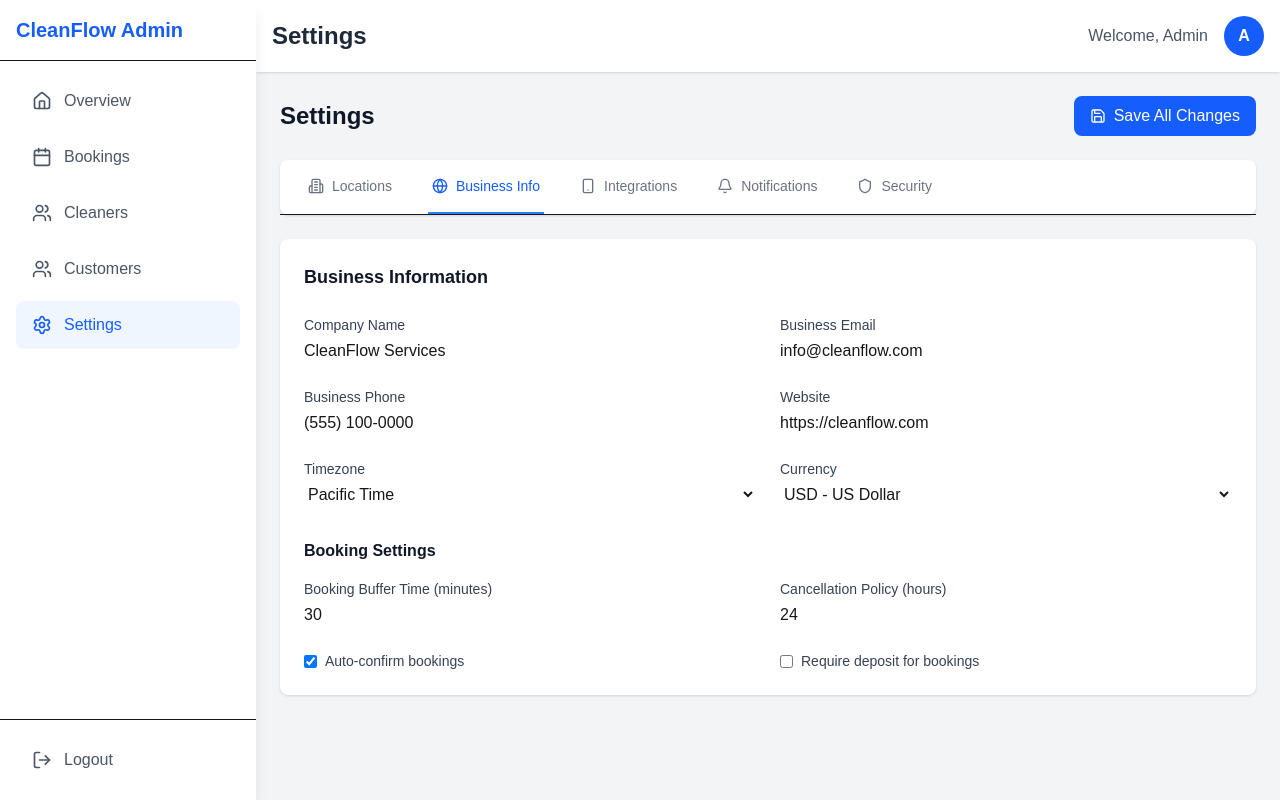
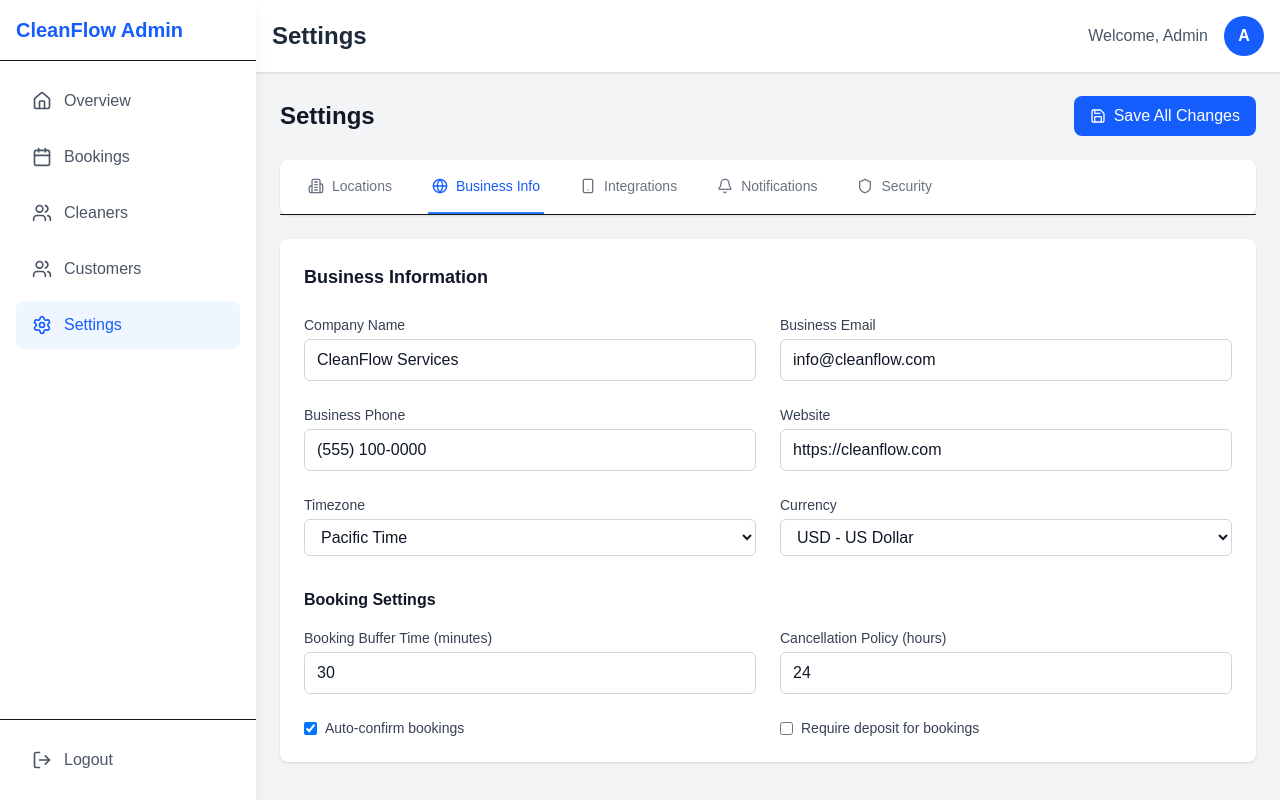
Before and after one commit to diogoalves25/cleanflow-booking, a Next.js app: page /admin/settings in a window 1280 px wide. Both pictures are taken after a click on the button "Business Info". Built offline with nearby package versions, Linux system fonts and the light colour scheme.

Commit message:
Fix text visibility issues in admin pages - add proper text colors and styling to all input fields, select dropdowns, and calendar elements

```diff
--- a/app/admin/bookings/page.tsx
+++ b/app/admin/bookings/page.tsx
@@ -115,7 +115,7 @@ export default function BookingsPage() {
 
           <div className="grid grid-cols-7 gap-px bg-gray-200 rounded-lg overflow-hidden">
             {dayNames.map(day => (
-              <div key={day} className="bg-gray-50 p-3 text-center font-semibold text-gray-700">
+              <div key={day} className="bg-gray-50 p-3 text-center font-semibold text-gray-900">
                 {day}
               </div>
             ))}
@@ -135,7 +135,7 @@ export default function BookingsPage() {
                     isSelected ? 'bg-blue-50' : ''
                   }`}
                 >
-                  <div className="font-semibold mb-1">{day.getDate()}</div>
+                  <div className="font-semibold mb-1 text-gray-900">{day.getDate()}</div>
                   {bookings.length > 0 && (
                     <div className="space-y-1">
                       {bookings.slice(0, 3).map((booking, i) => (
--- a/app/admin/customers/page.tsx
+++ b/app/admin/customers/page.tsx
@@ -215,13 +215,13 @@ export default function CustomersPage() {
                 placeholder="Search customers..."
                 value={searchTerm}
                 onChange={(e) => setSearchTerm(e.target.value)}
-                className="pl-10 pr-4 py-2 border border-gray-300 rounded-lg w-full focus:outline-none focus:ring-2 focus:ring-blue-500"
+                className="pl-10 pr-4 py-2 border border-gray-300 rounded-lg w-full focus:outline-none focus:ring-2 focus:ring-blue-500 text-gray-900"
               />
             </div>
             <select
               value={frequencyFilter}
               onChange={(e) => setFrequencyFilter(e.target.value)}
-              className="px-4 py-2 border border-gray-300 rounded-lg focus:outline-none focus:ring-2 focus:ring-blue-500"
+              className="px-4 py-2 border border-gray-300 rounded-lg focus:outline-none focus:ring-2 focus:ring-blue-500 text-gray-900"
             >
               <option value="all">All Frequencies</option>
               <option value="Weekly">Weekly</option>
--- a/app/admin/settings/page.tsx
+++ b/app/admin/settings/page.tsx
@@ -194,7 +194,7 @@ export default function SettingsPage() {
                         <input
                           type="text"
                           value={location.address}
-                          className="flex-1 border-gray-300 rounded-md"
+                          className="flex-1 border border-gray-300 rounded-md px-3 py-2 text-gray-900"
                           placeholder="Location address"
                         />
                       </div>
@@ -206,7 +206,7 @@ export default function SettingsPage() {
                         <input
                           type="text"
                           value={location.phone}
-                          className="flex-1 border-gray-300 rounded-md"
+                          className="flex-1 border border-gray-300 rounded-md px-3 py-2 text-gray-900"
                           placeholder="Phone number"
                         />
                       </div>
@@ -218,7 +218,7 @@ export default function SettingsPage() {
                         <input
                           type="email"
                           value={location.email}
-                          className="flex-1 border-gray-300 rounded-md"
+                          className="flex-1 border border-gray-300 rounded-md px-3 py-2 text-gray-900"
                           placeholder="Location email"
                         />
                       </div>
@@ -230,7 +230,7 @@ export default function SettingsPage() {
                         <input
                           type="text"
                           value={location.manager}
-                          className="flex-1 border-gray-300 rounded-md"
+                          className="flex-1 border border-gray-300 rounded-md px-3 py-2 text-gray-900"
                           placeholder="Manager name"
                         />
                       </div>
@@ -240,7 +240,7 @@ export default function SettingsPage() {
                       <input
                         type="text"
                         value={location.serviceArea}
-                        className="w-full border-gray-300 rounded-md"
+                        className="w-full border border-gray-300 rounded-md px-3 py-2 text-gray-900"
                         placeholder="Cities and neighborhoods served"
                       />
                     </div>
@@ -274,7 +274,7 @@ export default function SettingsPage() {
                   type="text"
                   value={businessSettings.companyName}
                   onChange={(e) => setBusinessSettings({...businessSettings, companyName: e.target.value})}
-                  className="w-full border-gray-300 rounded-md"
+                  className="w-full border border-gray-300 rounded-md px-3 py-2 text-gray-900"
                 />
               </div>
               <div>
@@ -283,7 +283,7 @@ export default function SettingsPage() {
                   type="email"
                   value={businessSettings.businessEmail}
                   onChange={(e) => setBusinessSettings({...businessSettings, businessEmail: e.target.value})}
-                  className="w-full border-gray-300 rounded-md"
+                  className="w-full border border-gray-300 rounded-md px-3 py-2 text-gray-900"
                 />
               </div>
               <div>
@@ -292,7 +292,7 @@ export default function SettingsPage() {
                   type="tel"
                   value={businessSettings.businessPhone}
                   onChange={(e) => setBusinessSettings({...businessSettings, businessPhone: e.target.value})}
-                  className="w-full border-gray-300 rounded-md"
+                  className="w-full border border-gray-300 rounded-md px-3 py-2 text-gray-900"
                 />
               </div>
               <div>
@@ -301,7 +301,7 @@ export default function SettingsPage() {
                   type="url"
                   value={businessSettings.website}
                   onChange={(e) => setBusinessSettings({...businessSettings, website: e.target.value})}
-                  className="w-full border-gray-300 rounded-md"
+                  className="w-full border border-gray-300 rounded-md px-3 py-2 text-gray-900"
                 />
               </div>
               <div>
@@ -309,7 +309,7 @@ export default function SettingsPage() {
                 <select
                   value={businessSettings.timezone}
                   onChange={(e) => setBusinessSettings({...businessSettings, timezone: e.target.value})}
-                  className="w-full border-gray-300 rounded-md"
+                  className="w-full border border-gray-300 rounded-md px-3 py-2 text-gray-900"
                 >
                   <option value="America/Los_Angeles">Pacific Time</option>
                   <option value="America/Denver">Mountain Time</option>
@@ -322,7 +322,7 @@ export default function SettingsPage() {
                 <select
                   value={businessSettings.currency}
                   onChange={(e) => setBusinessSettings({...businessSettings, currency: e.target.value})}
-                  className="w-full border-gray-300 rounded-md"
+                  className="w-full border border-gray-300 rounded-md px-3 py-2 text-gray-900"
                 >
                   <option value="USD">USD - US Dollar</option>
                   <option value="EUR">EUR - Euro</option>
@@ -340,7 +340,7 @@ export default function SettingsPage() {
                   type="number"
                   value={businessSettings.bookingBuffer}
                   onChange={(e) => setBusinessSettings({...businessSettings, bookingBuffer: e.target.value})}
-                  className="w-full border-gray-300 rounded-md"
+                  className="w-full border border-gray-300 rounded-md px-3 py-2 text-gray-900"
                 />
               </div>
               <div>
@@ -349,7 +349,7 @@ export default function SettingsPage() {
                   type="number"
                   value={businessSettings.cancellationPolicy}
                   onChange={(e) => setBusinessSettings({...businessSettings, cancellationPolicy: e.target.value})}
-                  className="w-full border-gray-300 rounded-md"
+                  className="w-full border border-gray-300 rounded-md px-3 py-2 text-gray-900"
                 />
               </div>
               <div className="flex items-center">
@@ -419,7 +419,7 @@ export default function SettingsPage() {
                         type="password"
                         value={value.key}
                         readOnly
-                        className="w-full border-gray-300 rounded-md bg-gray-50"
+                        className="w-full border border-gray-300 rounded-md bg-gray-50 px-3 py-2 text-gray-900"
                       />
                     </div>
                   )}
```
